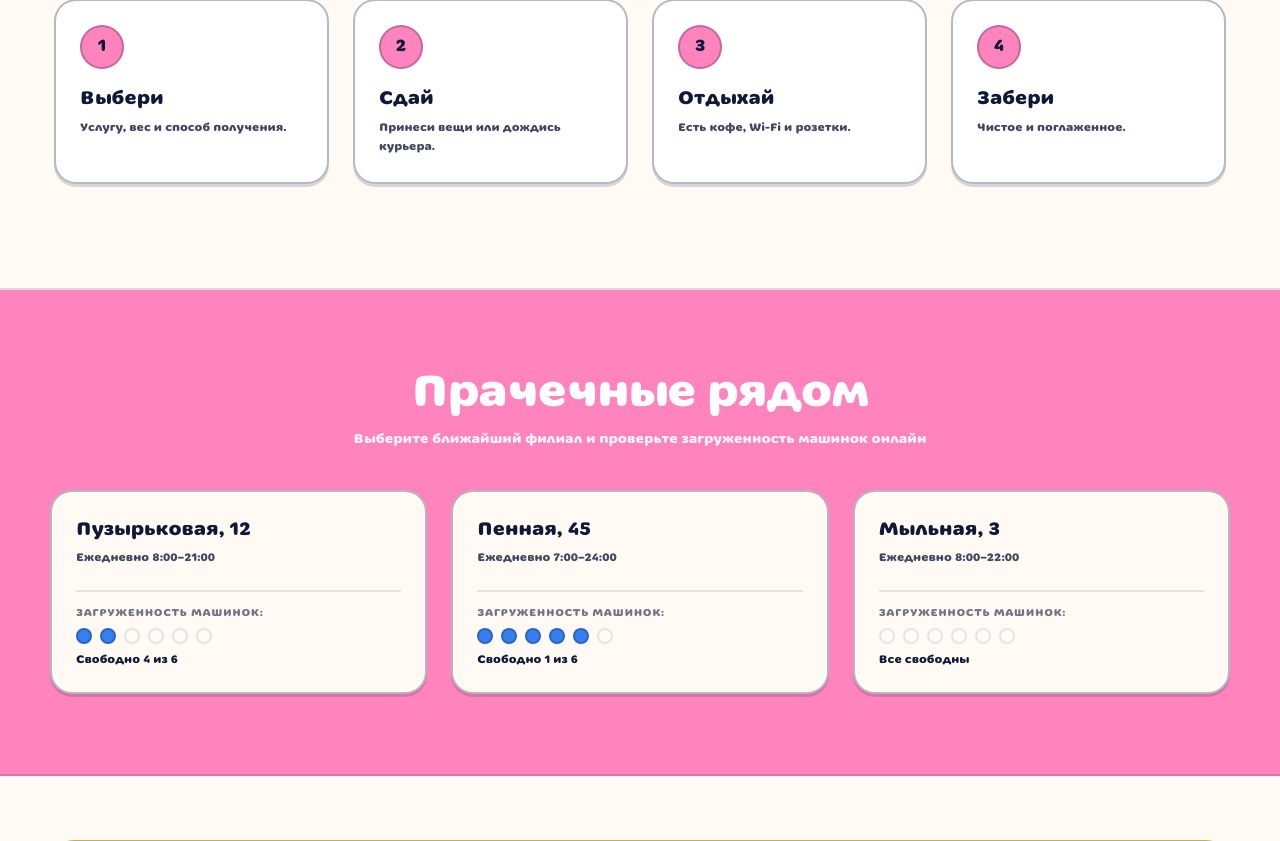
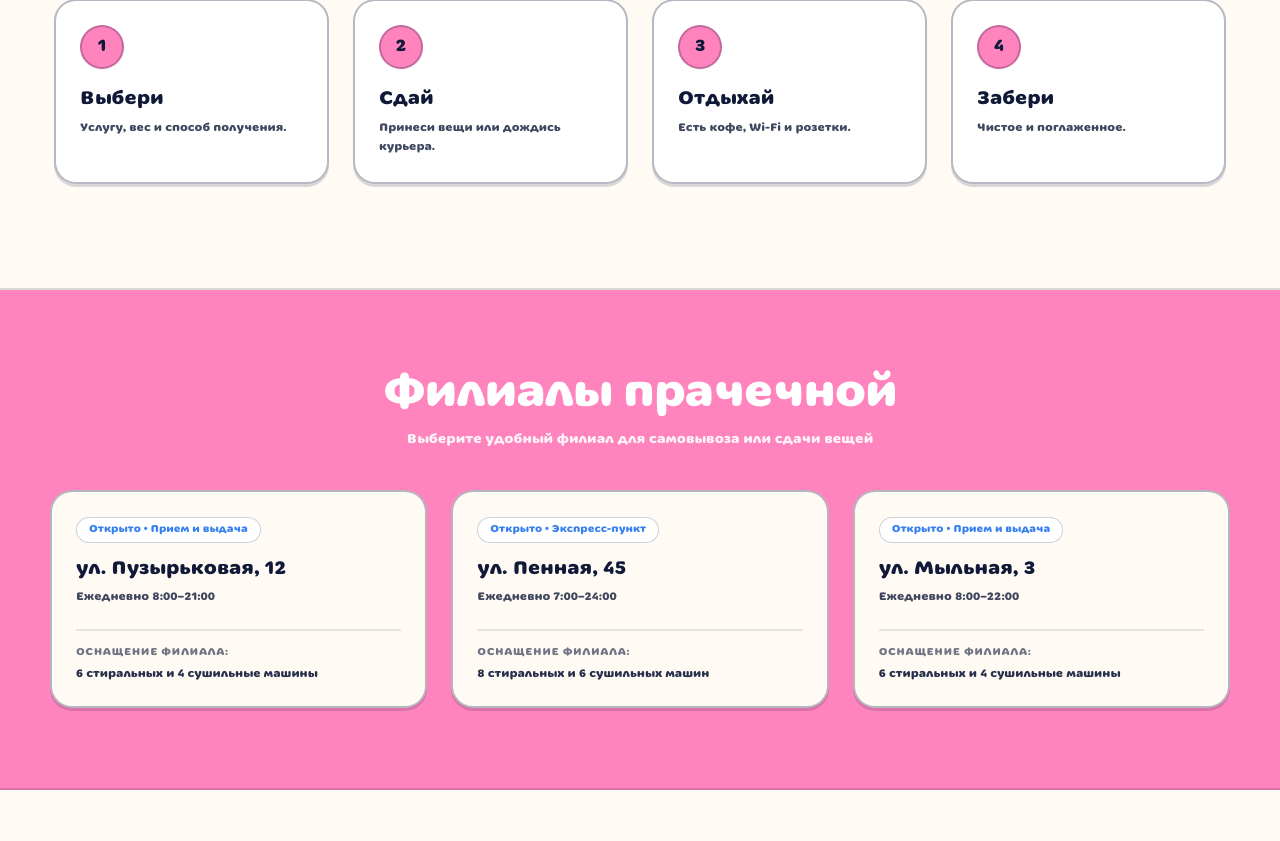
Before and after one commit to eueeeo/bubble, a Laravel app: page / in a window 1280 px wide. Shown: the part 3445-4286 px from the top of the page. Run offline with Laravel 12, Linux system fonts and the light colour scheme; style sheets or scripts are compiled from the project's sources; parts of the project's set-up code (start-up, migrations or seed data) failed here and were passed over; some libraries are stand-ins or nearby versions.

Commit message:
Update branch cards: replace artificial machine counter with realistic equipment and status info

```diff
--- a/resources/js/views/HomeView.vue
+++ b/resources/js/views/HomeView.vue
@@ -621,10 +621,10 @@
       <div class="w-[min(1180px,calc(100%-48px))] mx-auto">
         <div class="text-center max-w-xl mx-auto mb-10">
           <h2 class="text-white dark:text-[#ff9dcd] font-black text-4xl sm:text-5xl tracking-tight mb-3">
-            Прачечные рядом
+            Филиалы прачечной
           </h2>
           <p class="text-xs sm:text-sm text-white/90 dark:text-[#ff9dcd]/80 font-medium">
-            Выберите ближайший филиал и проверьте загруженность машинок онлайн
+            Выберите удобный филиал для самовывоза или сдачи вещей
           </p>
         </div>
 
@@ -632,28 +632,23 @@
           <article
             v-for="addr in addresses"
             :key="addr.title"
-            class="bg-bubble-cream dark:bg-[#131d33] border-2 border-bubble-dark/30 dark:border-[#24355a] rounded-[22px] shadow-brutal p-6 text-bubble-dark dark:text-[#f1f5fd] flex flex-col justify-between"
+            class="bg-bubble-cream dark:bg-[#131d33] border-2 border-bubble-dark/30 dark:border-[#24355a] rounded-[22px] shadow-brutal p-6 text-bubble-dark dark:text-[#f1f5fd] flex flex-col justify-between hover:-translate-y-1 transition-all"
           >
             <div>
+              <span class="inline-block px-3 py-1 rounded-full border border-bubble-dark/20 text-[11px] font-black bg-white dark:bg-[#0c1424] text-bubble-blue dark:text-bubble-blue-ice mb-3">
+                {{ addr.status }}
+              </span>
               <h3 class="font-black text-xl text-bubble-dark dark:text-[#f1f5fd] mb-1.5">{{ addr.title }}</h3>
               <p class="text-xs text-bubble-dark/80 dark:text-[#94a9c9] my-1 font-medium">{{ addr.time }}</p>
             </div>
 
             <div class="mt-5 pt-3.5 border-t-2 border-bubble-dark/10 dark:border-[#24355a]">
-              <div class="text-[11px] font-black text-bubble-dark/60 dark:text-[#94a9c9] mb-1.5 uppercase tracking-wider">
-                Загруженность машинок:
+              <div class="text-[11px] font-black text-bubble-dark/60 dark:text-[#94a9c9] mb-1 uppercase tracking-wider">
+                Оснащение филиала:
               </div>
-              <div class="flex items-center gap-2 mb-2" :title="'Занято: ' + addr.busy + ' из ' + addr.total">
-                <span
-                  v-for="dot in addr.total"
-                  :key="dot"
-                  class="w-4 h-4 rounded-full border-2 border-bubble-dark dark:border-[#357ff1] transition-all"
-                  :class="dot <= addr.busy ? 'bg-bubble-blue dark:bg-bubble-blue-ice shadow-sm' : 'bg-white dark:bg-[#080e1c] opacity-40'"
-                ></span>
-              </div>
-              <strong class="text-xs font-black text-bubble-dark dark:text-bubble-blue-ice block">
-                {{ addr.status }}
-              </strong>
+              <p class="text-xs font-bold text-bubble-dark/90 dark:text-[#f1f5fd]">
+                {{ addr.equipment }}
+              </p>
             </div>
           </article>
         </div>
@@ -1066,9 +1061,9 @@ export default {
         { num: 4, title: 'Забери', desc: 'Чистое и поглаженное.' },
       ],
       addresses: [
-        { title: 'Пузырьковая, 12', time: 'Ежедневно 8:00–21:00', status: 'Свободно 4 из 6', busy: 2, total: 6 },
-        { title: 'Пенная, 45', time: 'Ежедневно 7:00–24:00', status: 'Свободно 1 из 6', busy: 5, total: 6 },
-        { title: 'Мыльная, 3', time: 'Ежедневно 8:00–22:00', status: 'Все свободны', busy: 0, total: 6 },
+        { title: 'ул. Пузырьковая, 12', time: 'Ежедневно 8:00–21:00', equipment: '6 стиральных и 4 сушильные машины', status: 'Открыто • Прием и выдача' },
+        { title: 'ул. Пенная, 45', time: 'Ежедневно 7:00–24:00', equipment: '8 стиральных и 6 сушильных машин', status: 'Открыто • Экспресс-пункт' },
+        { title: 'ул. Мыльная, 3', time: 'Ежедневно 8:00–22:00', equipment: '6 стиральных и 4 сушильные машины', status: 'Открыто • Прием и выдача' },
       ],
       reviews: [
         { text: 'Стирала зимний пуховик и плед. В обычную домашнюю машинку они не влезали, а тут огромные барабаны на 10 кг. Все чистое, мягкое и пух не сбился!', author: 'Анна Зайцева' },
```
